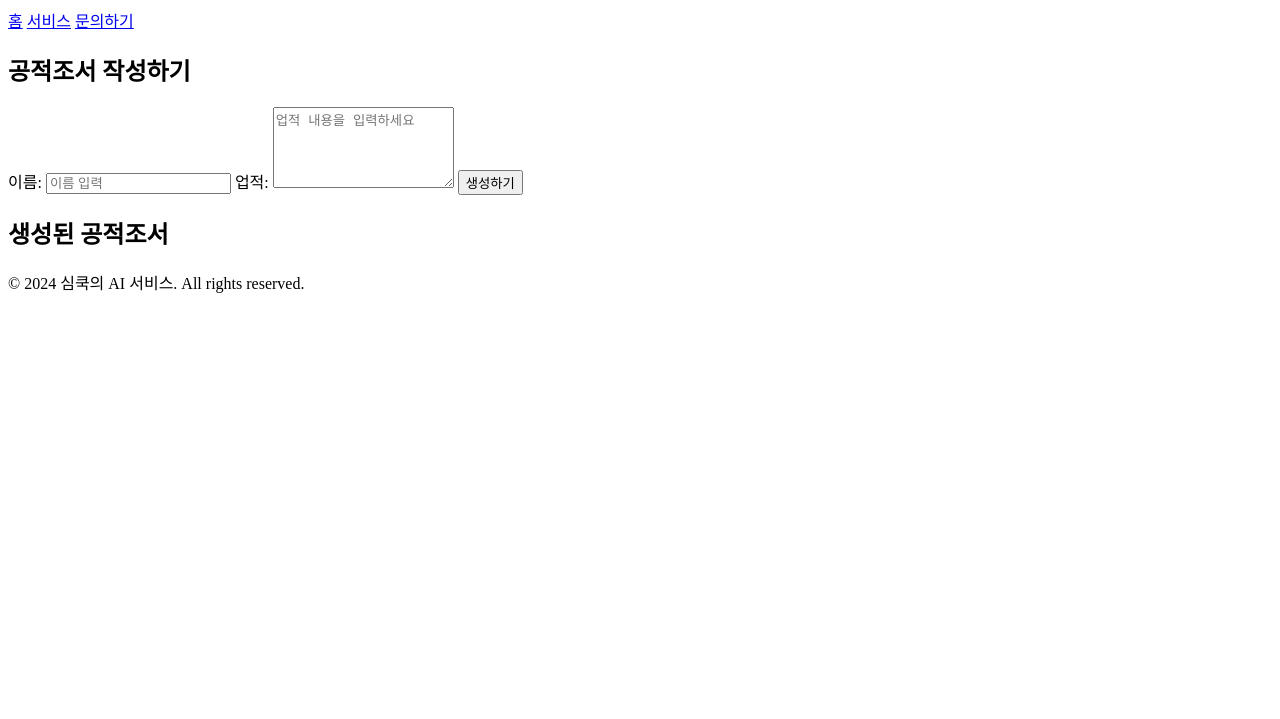
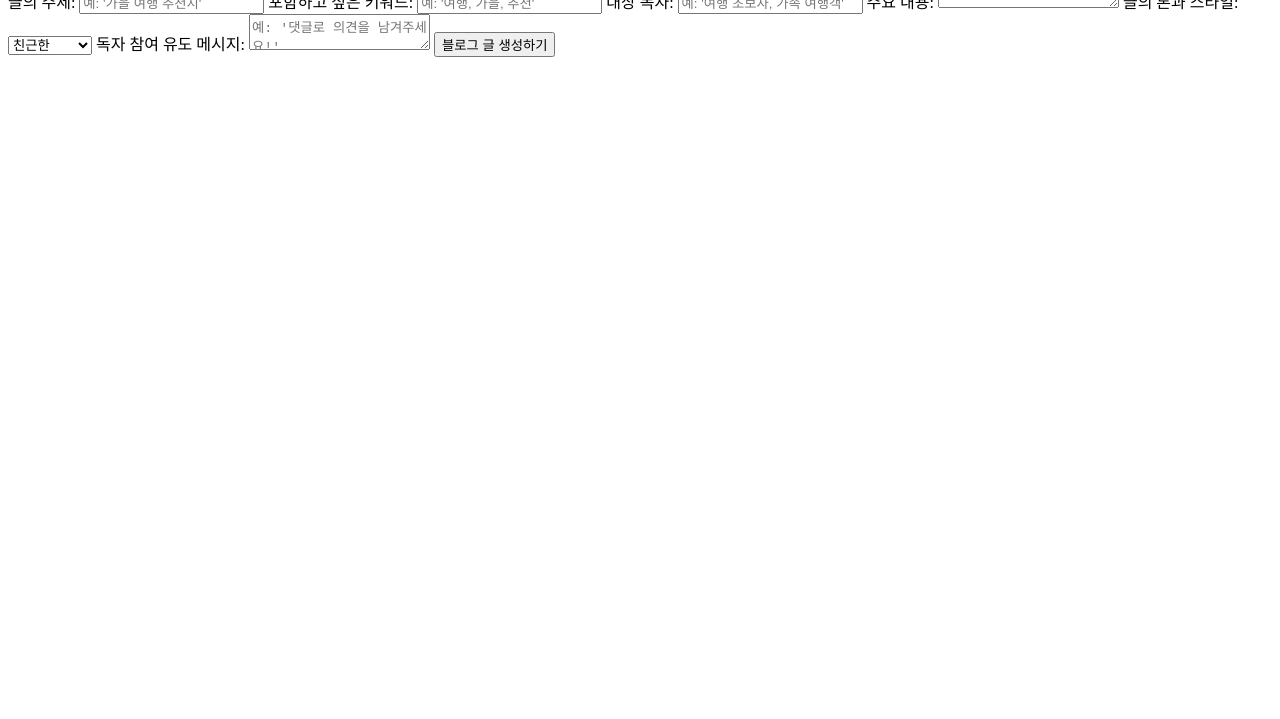
Before and after one commit to simcook0626/blog, a plain HTML site: page index.html in a window 1280 px wide. Shown: the part 81-800 px from the top of the page. Drawn offline with Linux system fonts and the light colour scheme.

Commit message:
Add files via upload

```diff
--- a/index.html
+++ b/index.html
@@ -3,50 +3,52 @@
 <head>
     <meta charset="UTF-8">
     <meta name="viewport" content="width=device-width, initial-scale=1.0">
-    <title>AI 공적조서 작성 서비스</title>
-    <link rel="stylesheet" href="style.css">
+    <title>네이버 블로그 작성 폼</title>
 </head>
 <body>
-    <!-- 헤더 -->
-    <header>
-        <h1>AI 공적조서 작성 서비스</h1>
-        <nav>
-            <a href="#home">홈</a>
-            <a href="#form">서비스</a>
-            <a href="#contact">문의하기</a>
-        </nav>
-    </header>
+    <!-- 폼 -->
+    <form id="blogForm">
+        <label for="title">글의 주제:</label>
+        <input type="text" id="title" name="title" placeholder="예: '가을 여행 추천지'" required>
+        <label for="keywords">포함하고 싶은 키워드:</label>
+        <input type="text" id="keywords" name="keywords" placeholder="예: '여행, 가을, 추천'">
+        <label for="target">대상 독자:</label>
+        <input type="text" id="target" name="target" placeholder="예: '여행 초보자, 가족 여행객'">
+        <label for="content">주요 내용:</label>
+        <textarea id="content" name="content" rows="5" placeholder="본문 내용을 간략히 적어주세요."></textarea>
+        <label for="style">글의 톤과 스타일:</label>
+        <select id="style" name="style">
+            <option value="friendly">친근한</option>
+            <option value="professional">전문적인</option>
+            <option value="funny">유머러스한</option>
+        </select>
+        <label for="cta">독자 참여 유도 메시지:</label>
+        <textarea id="cta" name="cta" rows="2" placeholder="예: '댓글로 의견을 남겨주세요!'"></textarea>
+        <button type="button" onclick="generateBlog()">블로그 글 생성하기</button>
+    </form>
+    <!-- 결과 -->
+    <div id="result" style="margin-top:20px;"></div>
+    <script>
+        // JavaScript 코드 작성
+        function generateBlog() {
+            const title = document.getElementById("title").value;
+            const keywords = document.getElementById("keywords").value;
+            const target = document.getElementById("target").value;
+            const content = document.getElementById("content").value;
+            const style = document.getElementById("style").value;
+            const cta = document.getElementById("cta").value;
 
-    <!-- 메인 콘텐츠 -->
-    <main>
-        <!-- 입력 폼 섹션 -->
-        <section id="form">
-            <h2>공적조서 작성하기</h2>
-            <form id="aiForm">
-                <label for="name">이름:</label>
-                <input type="text" id="name" name="name" placeholder="이름 입력" required>
+            const blogPost = `
+                <h2>${title}</h2>
+                <p><strong>키워드:</strong> ${keywords}</p>
+                <p><strong>대상 독자:</strong> ${target}</p>
+                <p>${content}</p>
+                <p><strong>글 톤:</strong> ${style}</p>
+                <p><em>${cta}</em></p>
+            `;
 
-                <label for="achievement">업적:</label>
-                <textarea id="achievement" name="achievement" rows="5" placeholder="업적 내용을 입력하세요" required></textarea>
-
-                <button type="button" onclick="generateDocument()">생성하기</button>
-            </form>
-        </section>
-
-        <!-- 결과 섹션 -->
-        <section id="result">
-            <h2>생성된 공적조서</h2>
-            <div id="output">
-                <!-- 결과 내용이 여기에 표시됩니다 -->
-            </div>
-        </section>
-    </main>
-
-    <!-- 푸터 -->
-    <footer>
-        <p>&copy; 2024 심쿡의 AI 서비스. All rights reserved.</p>
-    </footer>
-
-    <script src="script.js"></script>
+            document.getElementById("result").innerHTML = blogPost;
+        }
+    </script>
 </body>
 </html>
```
